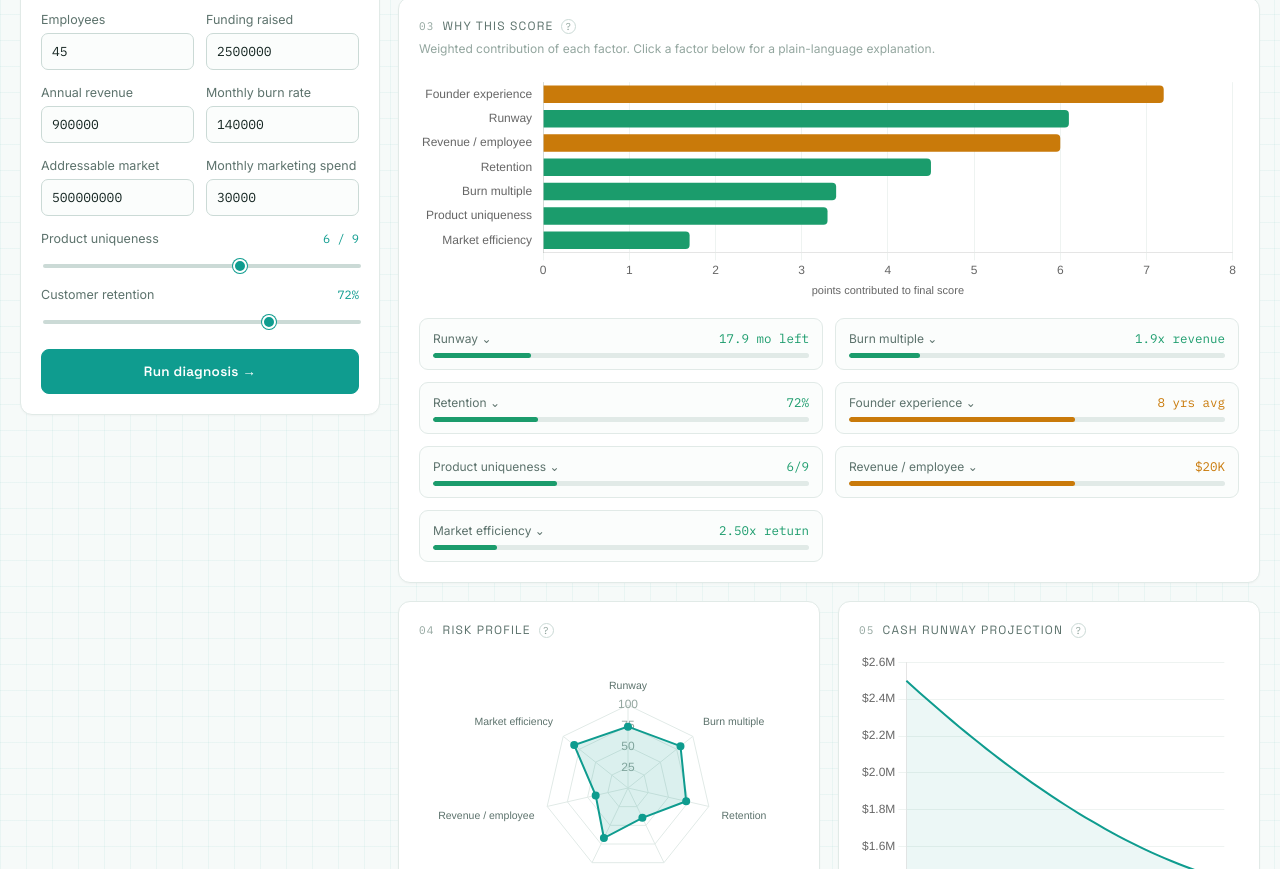
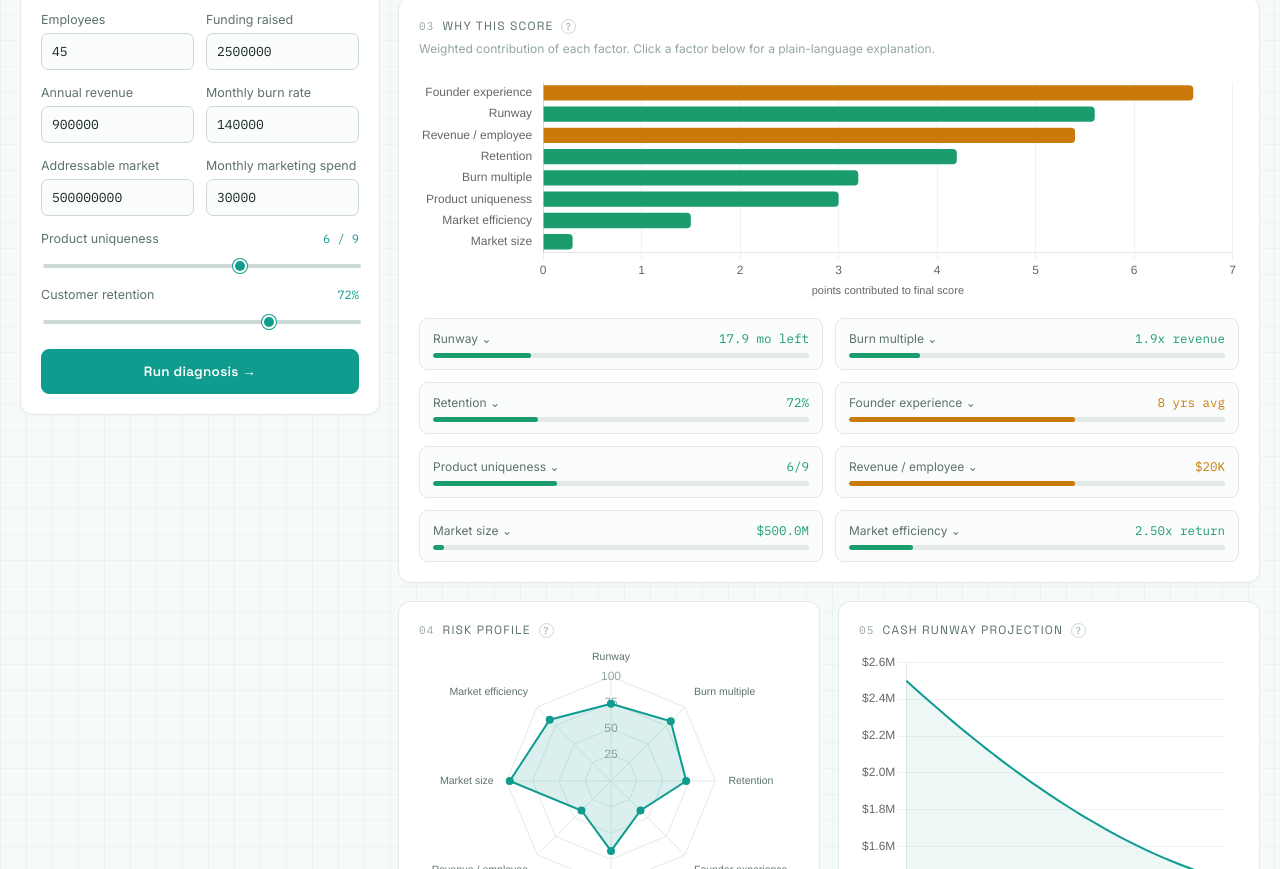
Before and after one commit to 8Ayush000/venture-risk-intelligence, a plain HTML site: page frontend/index.html in a window 1280 px wide. Shown: the part 402-1271 px from the top of the page. Drawn offline with nearby package versions, Linux system fonts and the light colour scheme.

Commit message:
Fix frontend market risk scoring

```diff
--- a/frontend/script.js
+++ b/frontend/script.js
@@ -43,6 +43,7 @@ const FACTOR_INFO = {
   'Founder experience':  'Average relevant experience across founders. Not a hard rule, but inexperience raises execution risk.',
   'Product uniqueness':  'Self/expert-rated differentiation, 1-9. Commoditized products face tighter margins and more competition.',
   'Revenue / employee':  'Revenue divided by headcount, a rough efficiency signal. Low values can mean overstaffing or weak monetization.',
+  'Market size':         'Addressable market size. A smaller market limits the potential for growth and increases risk.',
   'Market efficiency':   'Revenue generated per dollar of marketing spend over the year. Low values suggest paid growth is not paying for itself.',
 };
 
@@ -62,6 +63,7 @@ function estimateRisk(input){
   const runwayMonths = input.burn > 0 ? input.funding / input.burn : 99;
   const burnMultiple = input.revenue > 0 ? (input.burn*12) / input.revenue : 8;
   const revenuePerEmployee = input.revenue / Math.max(input.employees,1);
+  const marketSizeRisk = clamp(1 - Math.log10(Math.max(input.market, 1)) / 9, 0, 1);
   const marketingEfficiency = input.marketing > 0 ? input.revenue / (input.marketing*12) : 1;
 
   const factors = [
@@ -71,9 +73,10 @@ function estimateRisk(input){
     { name:'Founder experience', risk: clamp(1 - input.exp/20, 0, 1),    detail: input.exp+' yrs avg' },
     { name:'Product uniqueness', risk: clamp(1 - input.unique/9, 0, 1),  detail: input.unique+'/9' },
     { name:'Revenue / employee', risk: clamp(1 - revenuePerEmployee/50000,0,1), detail: fmtUSD(revenuePerEmployee) },
+    { name:'Market size',        risk: marketSizeRisk,                     detail: fmtUSD(input.market) },
     { name:'Market efficiency',  risk: clamp(1 - marketingEfficiency/3,0,1), detail: marketingEfficiency.toFixed(2)+'x return' },
   ];
-  const weights = [0.24, 0.18, 0.16, 0.12, 0.1, 0.1, 0.1];
+  const weights = [0.22, 0.17, 0.15, 0.11, 0.09, 0.09, 0.08, 0.09];
   factors.forEach((f,i) => f.weight = weights[i]);
 
   let score = factors.reduce((sum,f) => sum + f.risk*f.weight, 0);
```
Also changed, not shown: frontend/style.css (+1 -1 lines).
